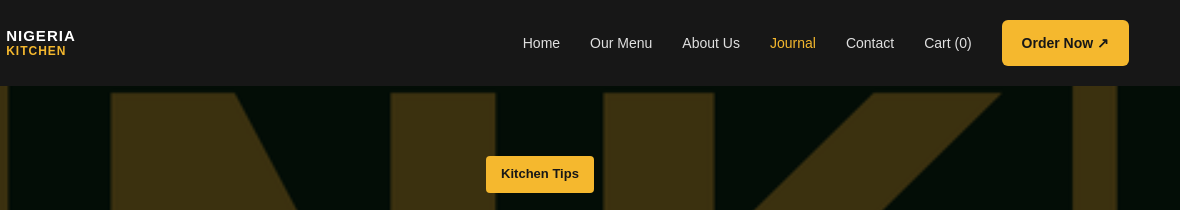
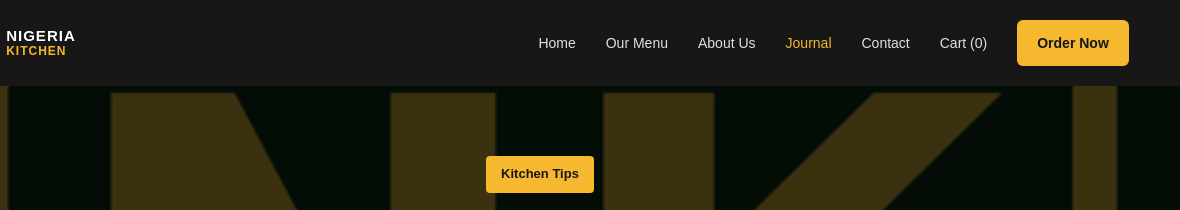
Before and after one commit to adamhalimu/Nigeria-Kitchen, a plain HTML site: page homemade-nigerian-shawarma.html in a window 1280 px wide. Shown: the top 210 px of the page, 100-1280 px from the left. Drawn offline with Linux system fonts and the light colour scheme.

Commit message:
Restore homemade Nigerian shawarma HTML structure

```diff
--- a/homemade-nigerian-shawarma.html
+++ b/homemade-nigerian-shawarma.html
@@ -97,7 +97,7 @@
                 target="_blank"
                 rel="noopener noreferrer"
             >
-                Order Now <span aria-hidden="true">↗</span>
+                Order Now
             </a>
 
         </div>
```
